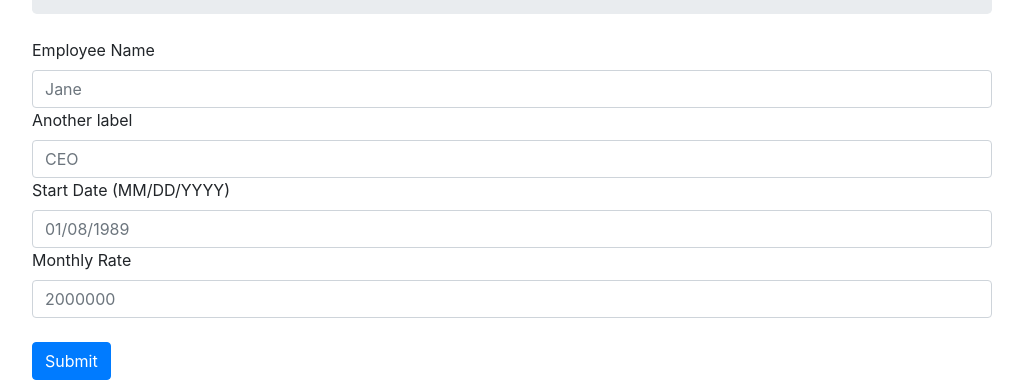
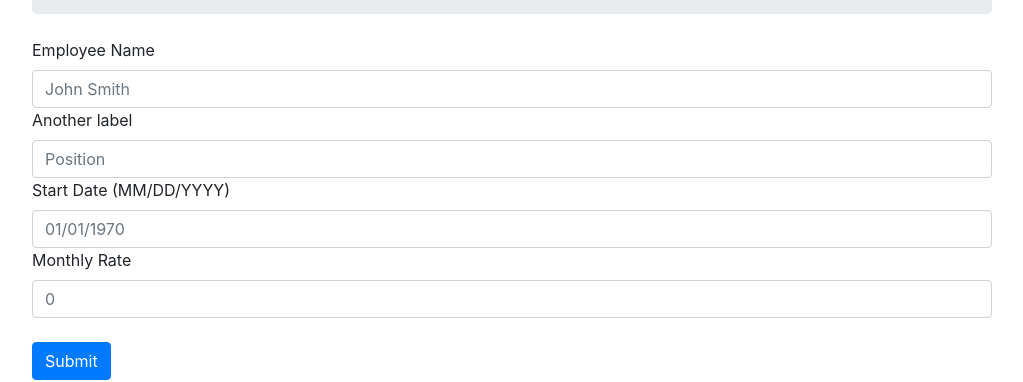
Before and after one commit to mcarreon/Employee-Timesheet, a plain HTML site: page index.html in a window 1280 px wide. Shown: the part 235-617 px from the top of the page, without its empty margins (128-1151 px from the left). Drawn offline with nearby package versions, Linux system fonts and the light colour scheme; no server answers.

Commit message:
cleaned up html 2

```diff
--- a/index.html
+++ b/index.html
@@ -20,19 +20,19 @@
     <form style="width: 960px; margin-left:auto; margin-right: auto">
         <div class="EmployeeName">
             <label for="employeename">Employee Name</label>
-            <input type="text" class="form-control" id="name" placeholder=Jane Doe>
+            <input type="text" class="form-control" id="name" placeholder="John Smith">
         </div>
         <div class=role>
             <label for="formGroupExampleInput2">Another label</label>
-            <input type="text" class="form-control" id="role" placeholder=CEO>
+            <input type="text" class="form-control" id="role" placeholder=Position>
         </div>
         <div class=StartDate>
             <label for=StartDate>Start Date (MM/DD/YYYY)</label>
-            <input type="text" class="form-control" id="date" placeholder="01/08/1989">
+            <input type="text" class="form-control" id="date" placeholder="01/01/1970">
         </div>
         <div class=MonthlyRate>
             <label for=MonthlyRate>Monthly Rate</label>
-            <input type="text" class="form-control" id="rate" placeholder="2000000">
+            <input type="text" class="form-control" id="rate" placeholder="0">
         </div>
         <br />
         <button type="button" class="btn btn-primary" id="add-employee-button">Submit</button>
```
